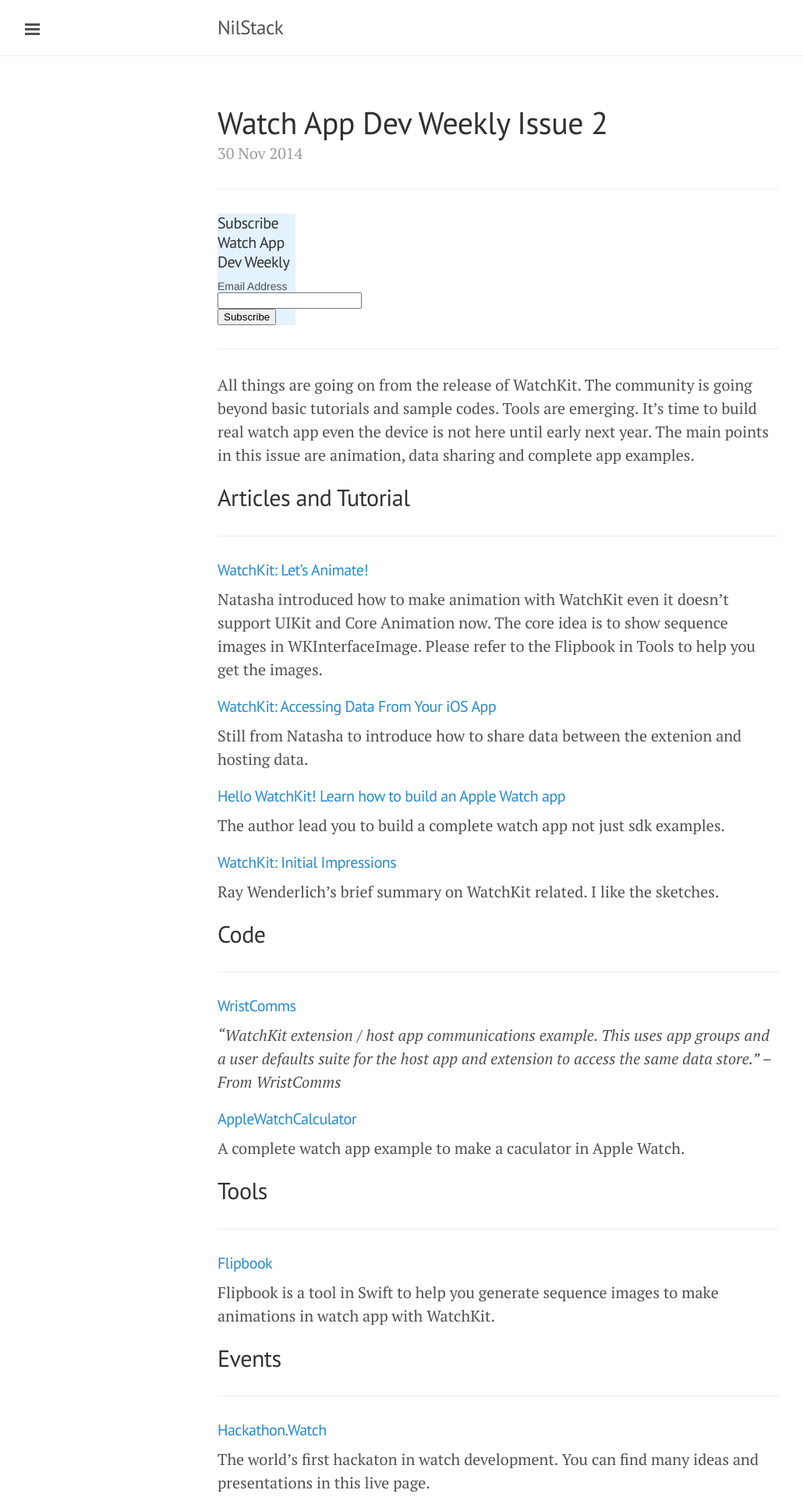
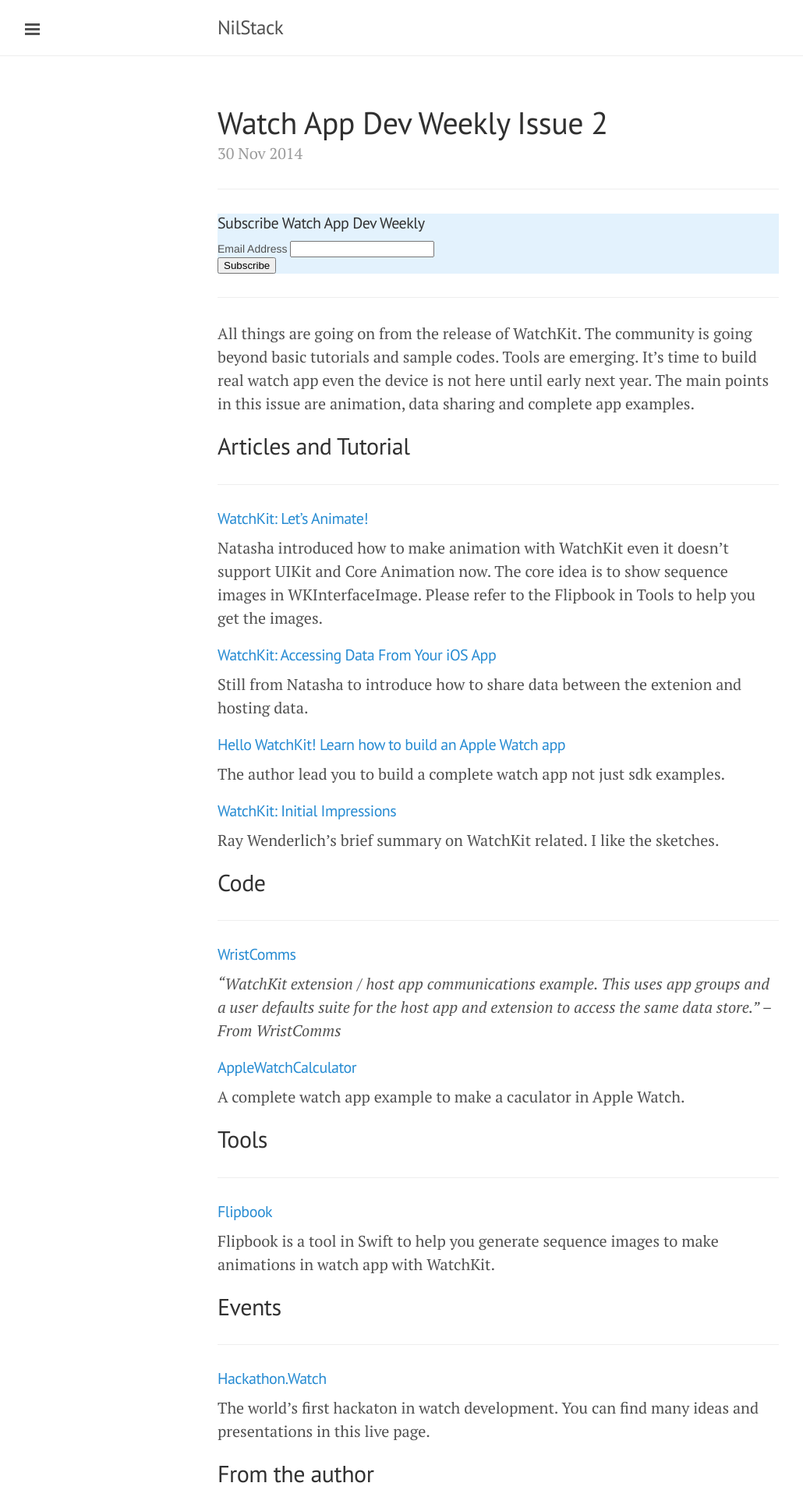
Before and after one commit to GitPeng/GitPeng.github.io, a Jekyll site: the page built from _posts/2014-11-30-Watch-App-Dev-Weekly-Issue-2.md, in a window 1280 px wide. Shown: the top 1920 px of the page at 78% size, without its empty margins (1-1031 px from the left). Built offline with Jekyll 4.4.1, drawn with Linux system fonts in a browser that asks for light colours; Markdown is read by kramdown in place of the engine named in the settings; comment, search, counter and statistics services are not loaded.

Commit message:
change subscribe form positon and background color

```diff
--- a/_posts/2014-11-30-Watch-App-Dev-Weekly-Issue-2.md
+++ b/_posts/2014-11-30-Watch-App-Dev-Weekly-Issue-2.md
@@ -6,7 +6,7 @@
 <!-- Begin MailChimp Signup Form -->
 <link href="//cdn-images.mailchimp.com/embedcode/classic-081711.css" rel="stylesheet" type="text/css">
 <style type="text/css">
-	#mc_embed_signup{background:#e3f2fd; clear:left; font:14px Helvetica,Arial,sans-serif; width:100px;}
+	#mc_embed_signup{background:#e3f2fd; clear:left; font:14px Helvetica,Arial,sans-serif; }
 </style>
 <div id="mc_embed_signup">
 <form action="//github.us9.list-manage.com/subscribe/post?u=ff5dae3ddc1f4cead9b9d7277&amp;id=868c3a1b23" method="post" id="mc-embedded-subscribe-form" name="mc-embedded-subscribe-form" class="validate" target="_blank" novalidate>
@@ -14,7 +14,7 @@
 	<h4>Subscribe Watch App Dev Weekly </h4>
 <div class="mc-field-group">
 	<label for="mce-EMAIL">Email Address </label>
-	<input type="email" value="" name="EMAIL" class="required email" id="mce-EMAIL">
+	<input type="email" value="" name="EMAIL" class="required email" id="mce-EMAIL" style="width=150px">
 </div>
 	<div id="mce-responses" class="clear">
 		<div class="response" id="mce-error-response" style="display:none"></div>
```
